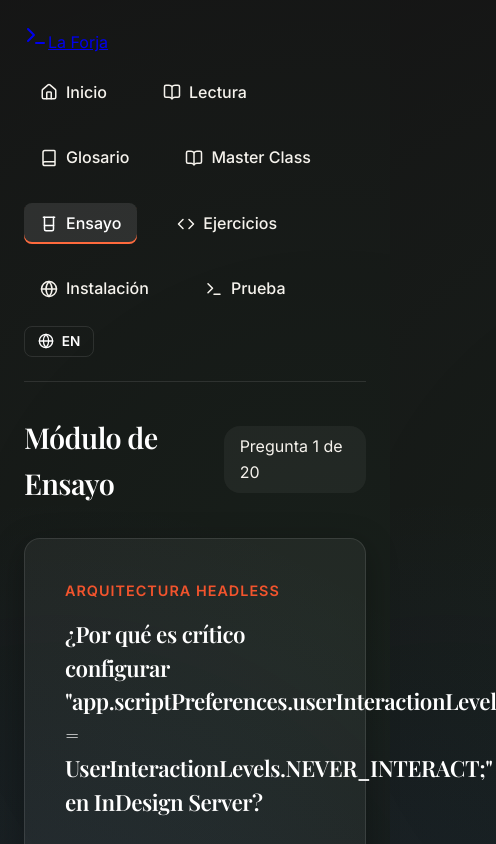
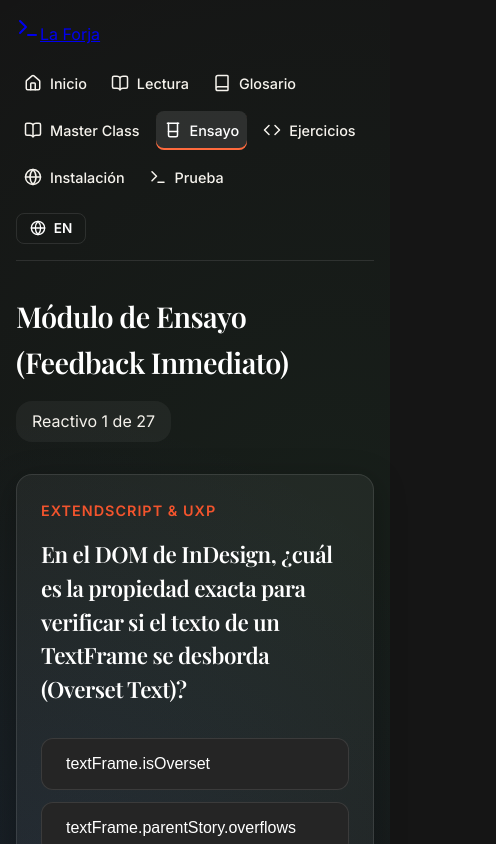
Before and after one commit to DGRcodex/sambaforge, a React (Vite) app: page /practice in a window 390 px wide. Shown: the top 844 px of the page, 496 px wide, since content can reach past the window. Built offline with nearby package versions, Linux system fonts and the light colour scheme.

Commit message:
feat: practice lab with instant feedback and mobile UI

```diff
--- a/src/index.css
+++ b/src/index.css
@@ -266,3 +266,55 @@ h1, h2, h3, h4, h5, h6 {
 .data-table tr:last-child td {
   border-bottom: none;
 }
+
+/* Mobile Responsiveness */
+@media (max-width: 768px) {
+  .app-container {
+    padding: 0 1rem;
+  }
+
+  .nav-header {
+    flex-direction: column;
+    align-items: flex-start;
+    gap: 1rem;
+    padding: 1rem 0;
+  }
+
+  .nav-links {
+    flex-wrap: wrap;
+    gap: 0.5rem;
+  }
+
+  .nav-link {
+    padding: 0.5rem;
+    font-size: 0.9rem;
+  }
+
+  .glass-panel {
+    padding: 1.5rem !important;
+  }
+
+  .glass-card {
+    padding: 1rem !important;
+  }
+
+  h1 {
+    font-size: 1.8rem !important;
+  }
+
+  h2 {
+    font-size: 1.4rem !important;
+  }
+
+  /* Fix grids for ExamMode and MasterClass */
+  div[style*="grid-template-columns"] {
+    grid-template-columns: 1fr !important;
+  }
+
+  /* Make header flex stack on mobile */
+  .exam-header {
+    flex-direction: column;
+    align-items: flex-start !important;
+    gap: 1rem;
+  }
+}
--- a/src/pages/PracticeLab.jsx
+++ b/src/pages/PracticeLab.jsx
@@ -1,17 +1,26 @@
 import { useState } from 'react';
-import { questionsData } from '../data/questionsData';
+import { examBank } from '../data/examBank';
 import { useLanguage } from '../context/LanguageContext';
-import { AlertCircle, CheckCircle, ArrowRight } from 'lucide-react';
+import { AlertCircle, CheckCircle, ArrowRight, Eye } from 'lucide-react';
 
 export default function PracticeLab() {
   const { lang } = useLanguage();
-  const questions = questionsData[lang] || questionsData['es'];
+
+  // Flatten all questions from the current language bank
+  const currentBank = examBank[lang] || examBank['es'];
+  const questions = [
+    ...currentBank.extendScriptUxp.map(q => ({ ...q, category: 'ExtendScript & UXP' })),
+    ...currentBank.idmlDataMerge.map(q => ({ ...q, category: 'IDML & Data Merge' })),
+    ...currentBank.serverProduction.map(q => ({ ...q, category: 'InDesign Server' })),
+    ...currentBank.debugScript.map(q => ({ ...q, category: 'Debug the Script' })),
+    ...currentBank.backendBonus.map(q => ({ ...q, category: 'Backend Bonus' }))
+  ];
 
   const [currentIdx, setCurrentIdx] = useState(0);
   const [selectedOption, setSelectedOption] = useState(null);
   const [hasAnswered, setHasAnswered] = useState(false);
+  const [codeAnswer, setCodeAnswer] = useState('');
 
-  // Safely get question if idx is out of bounds after language switch logic
   const q = questions[currentIdx] || questions[0];
 
   const handleOptionClick = (idx) => {
@@ -20,40 +29,56 @@ export default function PracticeLab() {
     setHasAnswered(true);
   };
 
-  const texts = {
+  const handleShowAnswer = () => {
+    setHasAnswered(true);
+  };
+
+  const t = {
     es: {
-      title: 'Módulo de Ensayo',
-      question: 'Pregunta',
+      title: 'Módulo de Ensayo (Feedback Inmediato)',
+      question: 'Reactivo',
       of: 'de',
       correct: '¡Correcto!',
       incorrect: 'Incorrecto',
       next: 'Siguiente Pregunta',
       finish: 'Finalizar Ensayo',
-      alert: '¡Laboratorio de Ensayo completado! Ahora estás listo para la Prueba Seria.'
+      alert: '¡Laboratorio de Ensayo completado! Ahora estás listo para la Prueba Seria de 74 minutos.',
+      showAns: 'Mostrar Respuesta Ideal',
+      yourSol: 'Tu Solución/Respuesta:',
+      idealAns: 'Respuesta Ideal / BLUF:',
+      origCode: 'Código Original:',
+      placeholder: 'Escribe tu ensayo de respuesta aquí...'
     },
     en: {
-      title: 'Practice Lab',
+      title: 'Practice Lab (Instant Feedback)',
       question: 'Question',
       of: 'of',
       correct: 'Correct!',
       incorrect: 'Incorrect',
       next: 'Next Question',
       finish: 'Finish Practice',
-      alert: 'Practice Lab completed! You are now ready for the Serious Exam.'
+      alert: 'Practice Lab completed! You are now ready for the Serious 74-Minute Exam.',
+      showAns: 'Show Ideal Answer',
+      yourSol: 'Your Solution/Answer:',
+      idealAns: 'Ideal Answer / BLUF:',
+      origCode: 'Original Code:',
+      placeholder: 'Write your practice answer here...'
     }
   };
-  const t = texts[lang];
+  const l = t[lang] || t['es'];
 
   const handleNext = () => {
     if (currentIdx < questions.length - 1) {
       setCurrentIdx(curr => curr + 1);
       setSelectedOption(null);
       setHasAnswered(false);
+      setCodeAnswer('');
     } else {
       setCurrentIdx(0);
       setSelectedOption(null);
       setHasAnswered(false);
-      alert(t.alert);
+      setCodeAnswer('');
+      alert(l.alert);
     }
   };
 
@@ -67,10 +92,10 @@ export default function PracticeLab() {
   return (
     <div className="fade-in" style={{ maxWidth: '800px', margin: '0 auto' }}>
 
-      <div style={{ display: 'flex', justifyContent: 'space-between', alignItems: 'center', marginBottom: '2rem' }}>
-        <h1 style={{ fontSize: '1.8rem' }}>{t.title}</h1>
+      <div className="exam-header" style={{ display: 'flex', justifyContent: 'space-between', alignItems: 'center', marginBottom: '2rem' }}>
+        <h1 style={{ fontSize: '1.8rem' }}>{l.title}</h1>
         <div style={{ background: 'var(--bg-glass)', padding: '0.5rem 1rem', borderRadius: 'var(--radius-lg)', color: 'var(--text-secondary)' }}>
-          {t.question} {currentIdx + 1} {t.of} {questions.length}
+          {l.question} {currentIdx + 1} {l.of} {questions.length}
         </div>
       </div>
 
@@ -83,6 +108,8 @@ export default function PracticeLab() {
           {q.question}
         </h2>
 
+        {/* --- MULTIPLE CHOICE --- */}
+        {q.type === 'multiple' && (
           <div style={{ display: 'flex', flexDirection: 'column' }}>
             {q.options.map((opt, idx) => (
               <button
@@ -97,23 +124,72 @@ export default function PracticeLab() {
               </button>
             ))}
           </div>
+        )}
 
+        {/* --- SHORT ANSWER / CODE --- */}
+        {(q.type === 'short' || q.type === 'code') && (
+          <div style={{ display: 'flex', flexDirection: 'column', gap: '1rem' }}>
+            {q.initialCode && (
+              <div style={{ background: '#0d1117', padding: '1rem', borderRadius: 'var(--radius-sm)', border: '1px solid var(--glass-border)' }}>
+                <h4 style={{ color: 'var(--text-secondary)', marginBottom: '0.5rem', fontSize: '0.85rem' }}>{l.origCode}</h4>
+                <pre style={{ margin: 0, color: 'var(--text-primary)', fontFamily: 'monospace', fontSize: '0.9rem', whiteSpace: 'pre-wrap' }}>
+                  {q.initialCode}
+                </pre>
+              </div>
+            )}
+
+            <h4 style={{ color: 'var(--text-secondary)', fontSize: '0.9rem' }}>{l.yourSol}</h4>
+            <textarea
+              value={codeAnswer}
+              onChange={(e) => setCodeAnswer(e.target.value)}
+              placeholder={l.placeholder}
+              disabled={hasAnswered}
+              style={{
+                width: '100%', minHeight: q.type === 'code' ? '150px' : '100px', padding: '1rem',
+                background: 'var(--bg-secondary)', border: '1px solid var(--glass-border)',
+                borderRadius: 'var(--radius-sm)', color: q.type === 'code' ? '#a5d6ff' : 'var(--text-primary)',
+                fontSize: '0.95rem', resize: 'vertical', fontFamily: q.type === 'code' ? 'monospace' : 'inherit'
+              }}
+              spellCheck="false"
+            />
+
+            {!hasAnswered && (
+              <button className="btn btn-outline" onClick={handleShowAnswer} style={{ alignSelf: 'flex-start', marginTop: '0.5rem' }}>
+                <Eye size={18} /> {l.showAns}
+              </button>
+            )}
+          </div>
+        )}
+
+        {/* --- FEEDBACK BOX --- */}
         {hasAnswered && (
-          <div className={`feedback-box ${selectedOption === q.correctAnswer ? 'success' : 'error'}`}>
+          <div className={`feedback-box ${q.type === 'multiple' ? (selectedOption === q.correctAnswer ? 'success' : 'error') : 'success'}`}>
+            {q.type === 'multiple' && (
               <h4 style={{ marginBottom: '0.5rem', display: 'flex', alignItems: 'center', gap: '0.5rem' }}>
                 {selectedOption === q.correctAnswer ? (
-                <><CheckCircle size={18} color="var(--accent-primary)"/> {t.correct}</>
+                  <><CheckCircle size={18} color="var(--accent-primary)"/> {l.correct}</>
                 ) : (
-                <><AlertCircle size={18} color="var(--accent-error)"/> {t.incorrect}</>
+                  <><AlertCircle size={18} color="var(--accent-error)"/> {l.incorrect}</>
                 )}
               </h4>
-            <p style={{ color: 'var(--text-secondary)', lineHeight: 1.5 }}>
-              {q.explanation}
-            </p>
+            )}
+
+            {(q.type === 'short' || q.type === 'code') && (
+              <h4 style={{ marginBottom: '0.5rem', display: 'flex', alignItems: 'center', gap: '0.5rem', color: 'var(--accent-primary)' }}>
+                <CheckCircle size={18} /> {l.idealAns}
+              </h4>
+            )}
+
+            <pre style={{
+              color: 'var(--text-primary)', lineHeight: 1.5, marginTop: '0.5rem',
+              whiteSpace: 'pre-wrap', fontFamily: (q.type === 'code') ? 'monospace' : 'inherit'
+            }}>
+              {q.explanation || q.idealAnswer}
+            </pre>
 
             <div style={{ marginTop: '1.5rem', display: 'flex', justifyContent: 'flex-end' }}>
               <button className="btn btn-primary" onClick={handleNext}>
-                {currentIdx < questions.length - 1 ? t.next : t.finish} <ArrowRight size={18} />
+                {currentIdx < questions.length - 1 ? l.next : l.finish} <ArrowRight size={18} />
               </button>
             </div>
           </div>
```
Lines whose indentation alone changed are shown as unchanged.
